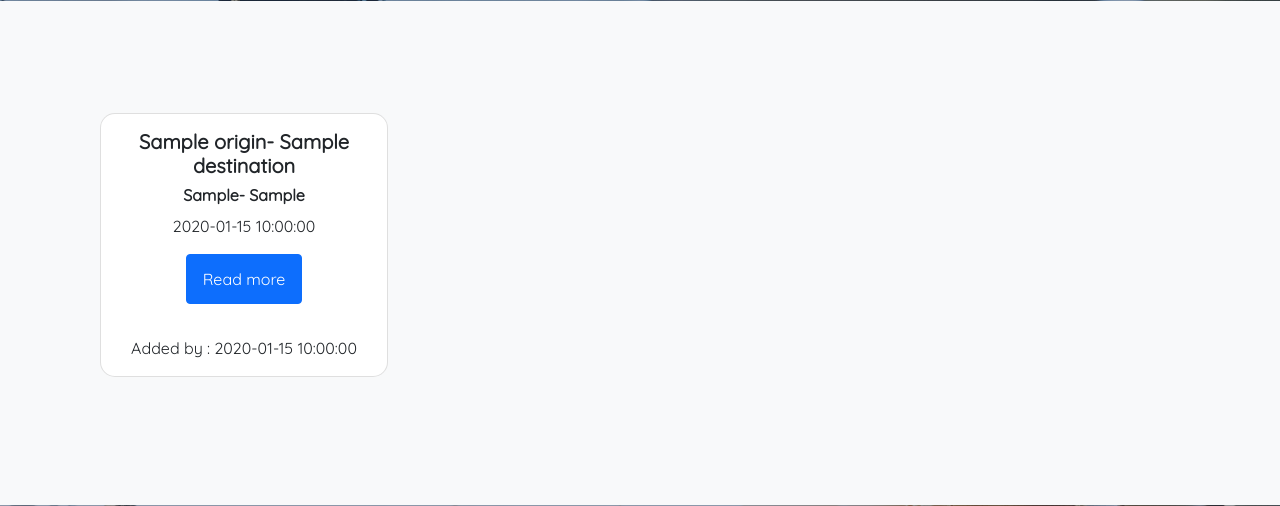
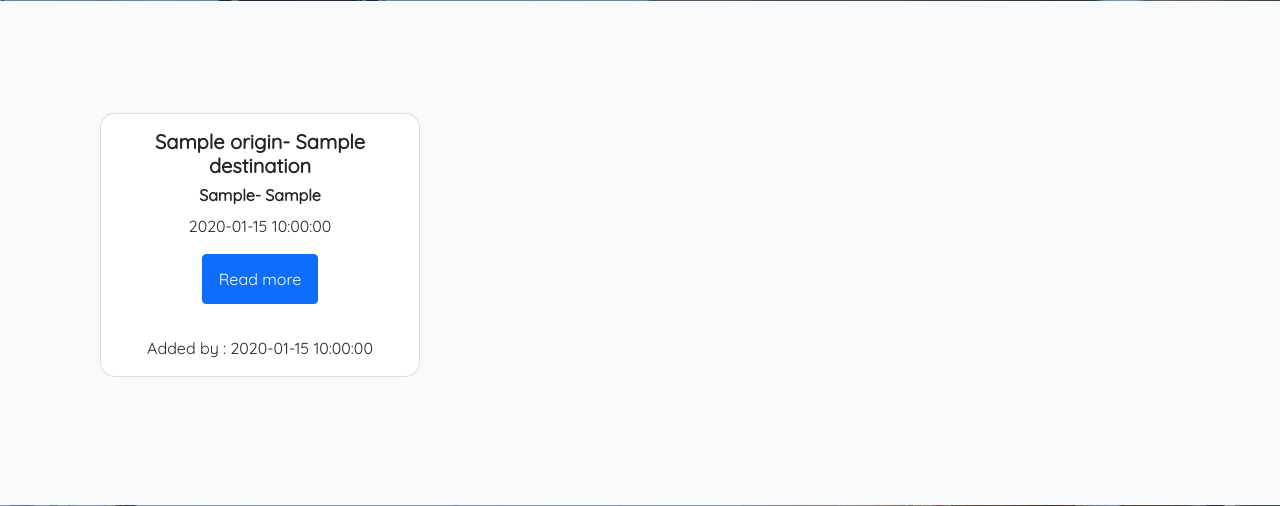
Before and after one commit to murthy1811/Milestone-Project-3-AirBubble, a Flask app: page / in a window 1280 px wide. Shown: the part 879-1385 px from the top of the page. Run offline with Flask 2, Linux system fonts and the light colour scheme; a database or web service that is not in the repository returns one stand-in record (values such as "Sample title"); some libraries are stand-ins or nearby versions.

Commit message:
travel story cards width updated to auto

```diff
--- a/static/css/newstyles.css
+++ b/static/css/newstyles.css
@@ -113,7 +113,9 @@
 .card {
 	border-radius: 15px;
 	font-family: 'Quicksand', sans-serif;
+	width: auto;
 }
+
 
 
 /* styling for textarea box in stories */
--- a/templates/travel_stories.html
+++ b/templates/travel_stories.html
@@ -2,7 +2,7 @@
 {% block content %}
 
 <!-- hero image -->
- <!-- bootstrap template theme - landing page -->
+<!-- bootstrap template theme - landing page -->
 <header class="masthead">
     <div class="container position-relative">
         <div class="row justify-content-center">
@@ -26,9 +26,7 @@
                                     class="btn btn-danger btn-primary btn-font btn-lg">Reset</a>
                                 <button class="btn btn-primary btn-lg" id="submitButton" type="submit">Search</button>
                             </div>
-
                         </div>
-
                     </form>
                 </div>
             </div>
@@ -40,9 +38,9 @@
     <div class="container">
         <div class="row">
             {% for story in travel_stories %}
-            <div class="col-md-6 col-lg-4">
+            <div class="col-md-6 travel-card col-lg-4">
                 <div class="features-icons-item mx-auto mb-5 mb-lg-0 mb-lg-3">
-                    <div class="card" style="width: 18rem;">
+                    <div class="card">
                         <div class="card-body">
                             <h5 class="card-title">{{story.origin}}- {{story.destination}} </h5>
                             <h6 class="card-title">{{story.origin_country}}- {{story.destination_country}} </h6>
@@ -67,7 +65,6 @@
             <div class="col-xl-6">
                 <h2 class="mb-4">Ready to share? Sign up now!</h2>
                 <a class="btn btn-primary" href="{{url_for('signup')}}">Sign Up</a>
-
             </div>
         </div>
     </div>
```
Also changed, not shown: README.md.
